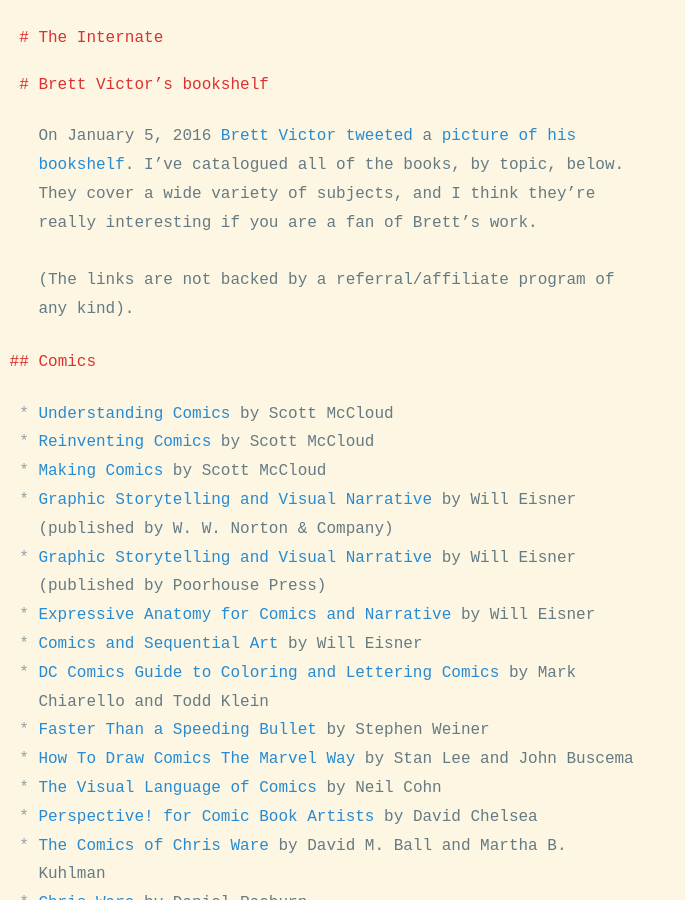
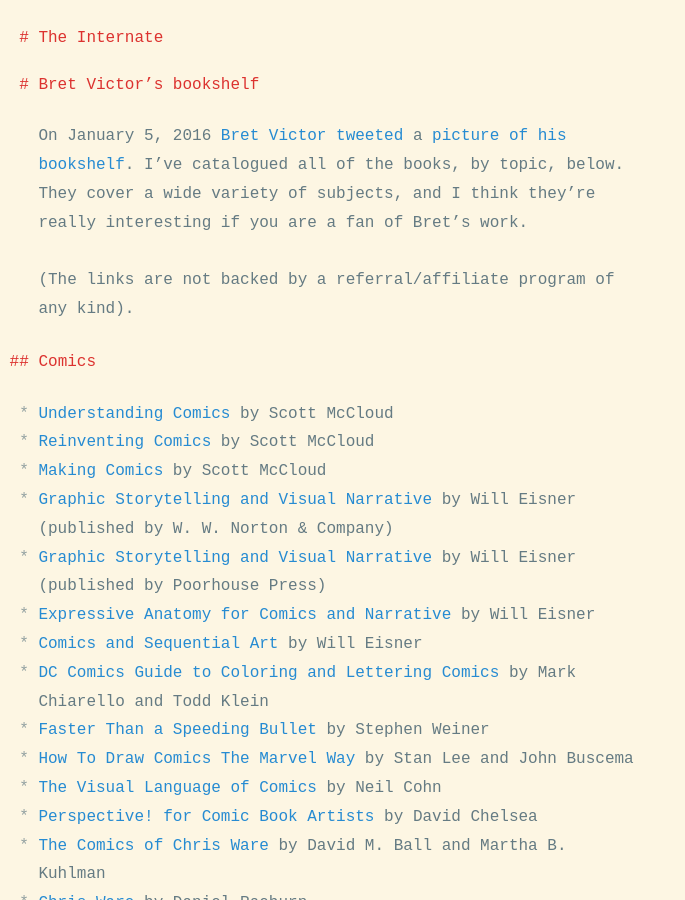
Before and after one commit to nwjsmith/nwjsmith.github.io, a Jekyll site: the page built from _posts/2016-04-03-brett-victors-bookshelf.md, in a window 1280 px wide and 900 px high. Shown: the whole window, without its empty margins (0-685 px from the left). Built offline with Jekyll 4.4.1, drawn with Linux system fonts in a browser that asks for light colours.

Commit message:
So, so embarrassed

```diff
--- a/_posts/2016-04-03-brett-victors-bookshelf.md
+++ b/_posts/2016-04-03-brett-victors-bookshelf.md
@@ -1,10 +1,10 @@
 ---
 layout: post
-title: Brett Victor's bookshelf
+title: Bret Victor's bookshelf
 ---
-# Brett Victor's bookshelf
+# Bret Victor's bookshelf
 
-On January 5, 2016 [Brett Victor tweeted](https://twitter.com/worrydream/status/684452792971341824) a [picture of his bookshelf](http://worrydream.com/Shelf2015/). I've catalogued all of the books, by topic, below. They cover a wide variety of subjects, and I think they're really interesting if you are a fan of Brett's work.
+On January 5, 2016 [Bret Victor tweeted](https://twitter.com/worrydream/status/684452792971341824) a [picture of his bookshelf](http://worrydream.com/Shelf2015/). I've catalogued all of the books, by topic, below. They cover a wide variety of subjects, and I think they're really interesting if you are a fan of Bret's work.
 
 (The links are not backed by a referral/affiliate program of any kind).
 
```
